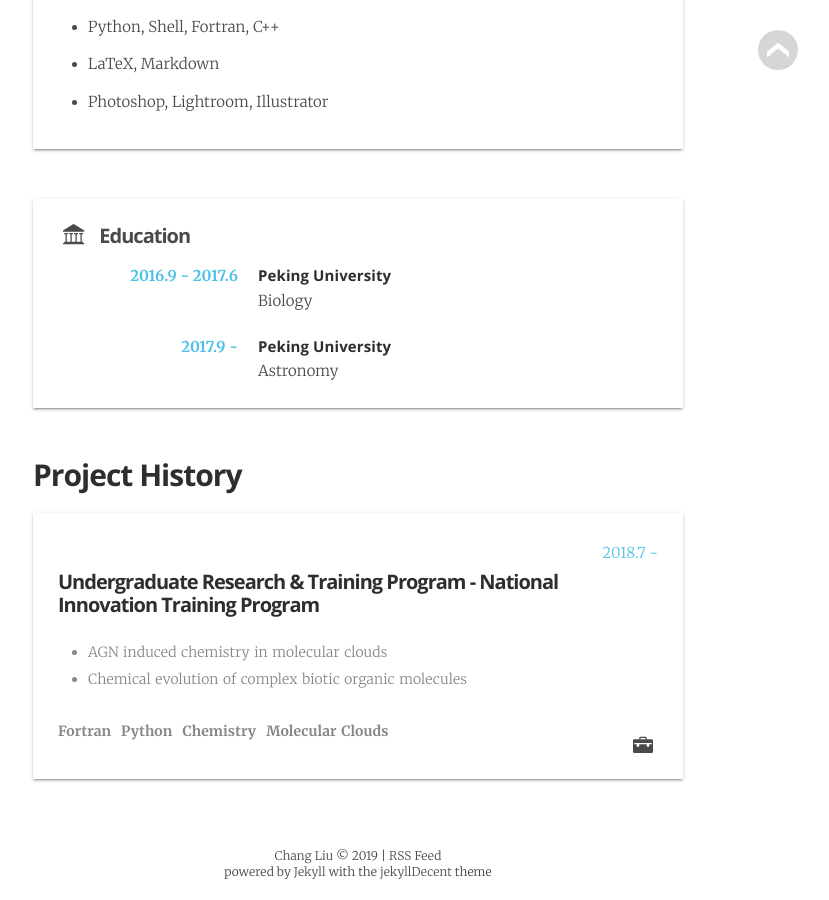
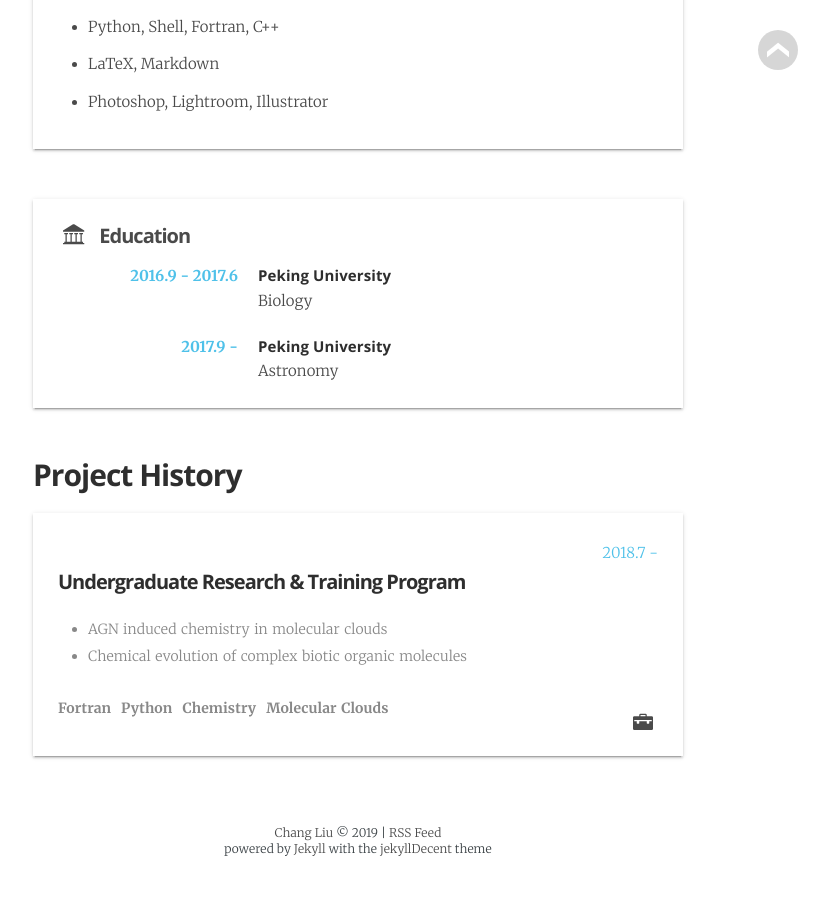
Before and after one commit to slowdivePTG/slowdivePTG.github.io, a Jekyll site: the page built from _pages/cv.html, in a window 1280 px wide and 900 px high, scrolled down 845 px. Shown: the whole window, without its empty margins (282-1111 px from the left). Built offline with Jekyll 4.4.1, drawn with Linux system fonts in a browser that asks for light colours; some web fonts are replaced; a script that is not in the unit is left out; after the commit the page ends 1722 px from its top, so only the background shows below that.

Commit message:
CV slightly modified*2

```diff
--- a/_data/cv.yml
+++ b/_data/cv.yml
@@ -13,7 +13,7 @@ chang:
           description:      "Astronomy"
     projects:
         - time:             "2018.7 - "
-          title:            "Undergraduate Research & Training Program - National Innovation Training Program"
+          title:            "Undergraduate Research & Training Program"
           technologies:     "Fortran, Python, Chemistry, Molecular Clouds"
           descriptions:
             - AGN induced chemistry in molecular clouds
```
